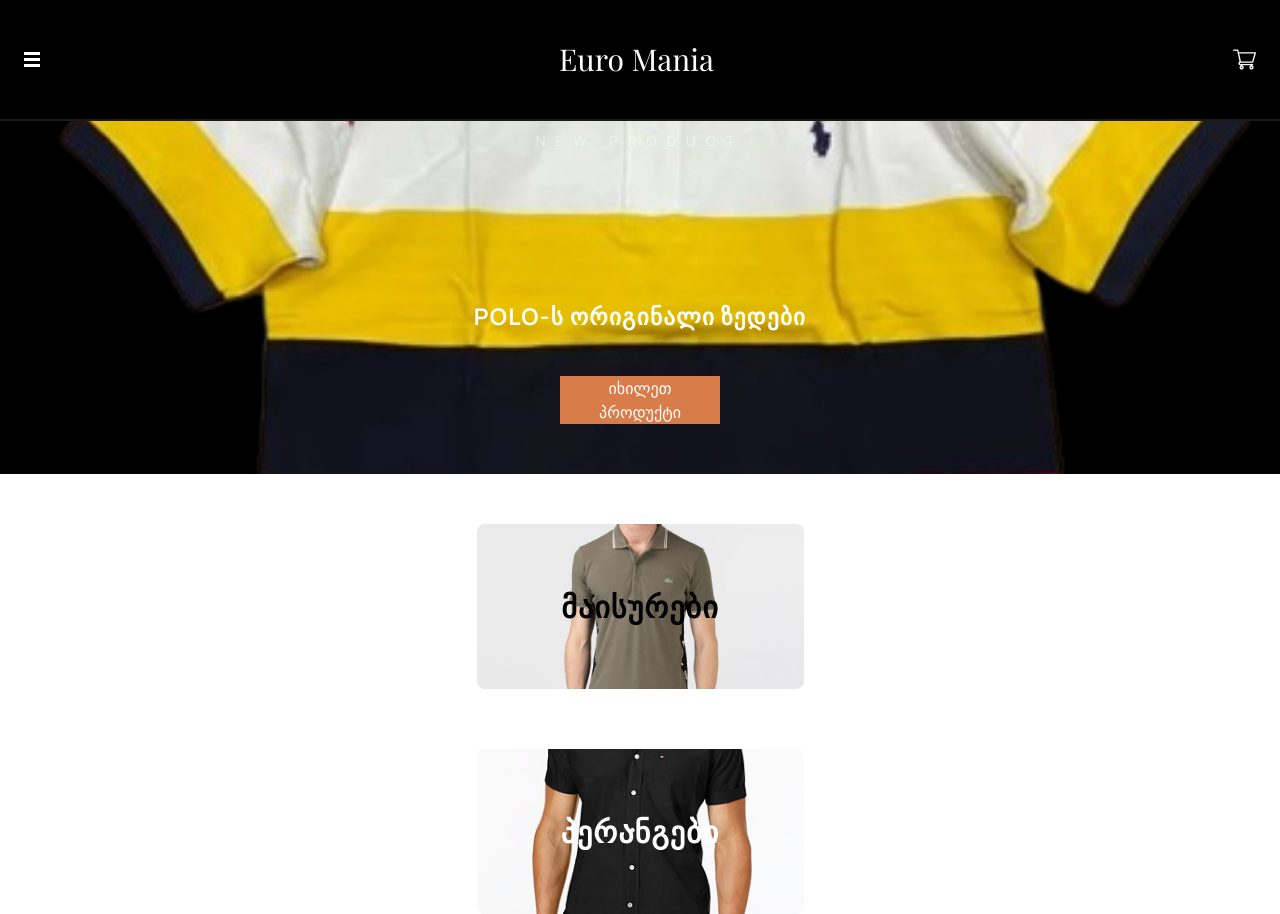
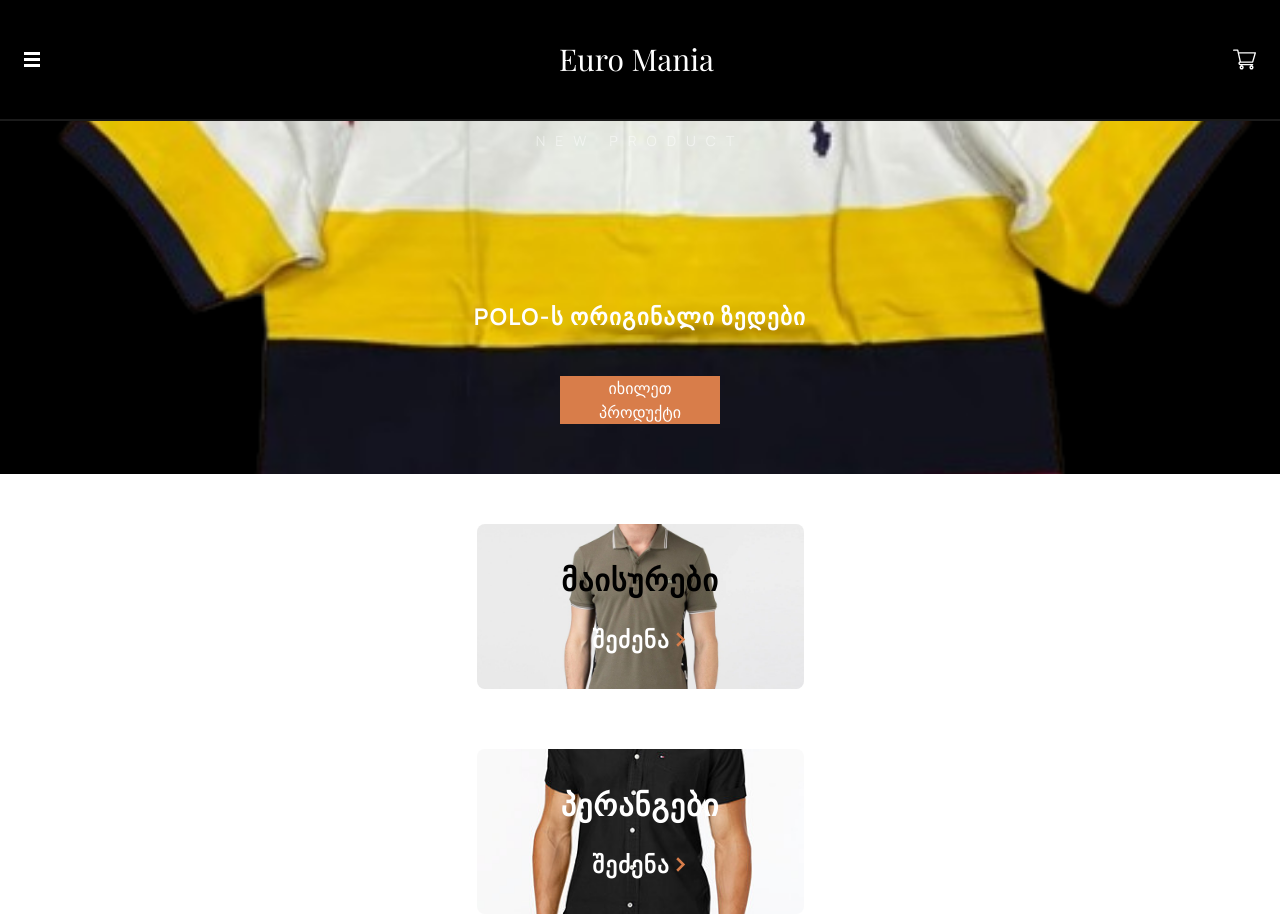
Before and after one commit to BYCODDE/Euro-Mania, a React (Vite) app: page / in a window 1280 px wide. Built offline with nearby package versions, Linux system fonts and the light colour scheme; a web font is replaced by a local one.

Commit message:
style:category styling is done!

```diff
--- a/src/components/Category.tsx
+++ b/src/components/Category.tsx
@@ -1,19 +1,26 @@
 import backgroundImage from "/assets/photos/IMG-20240822-WA0029.jpg";
 import backgroundImage2 from "/assets/photos/category.jpeg";
+import arrow from "/assets/svg/arrow.svg";
 function Category() {
   return (
     <div className=" w-full h-full mt-[50px] flex flex-col gap-[60px] items-center">
       <div
-        className="w-[327px] h-[165px] rounded-lg bg-[#F1F1F1] gap-[40px] flex justify-center items-center flex-col bg-cover bg-center  text-[#000] text-center tracking-[1.071px] font-bold text-[30px] cursor-pointer"
+        className="w-[327px] h-[165px] rounded-lg bg-[#F1F1F1] gap-[20px] flex justify-center items-center flex-col bg-cover bg-center  text-[#000] text-center tracking-[1.071px] font-bold text-[30px] cursor-pointer"
         style={{ backgroundImage: `url(${backgroundImage})` }}
       >
         მაისურები
+        <span className="text-[23px]  text-white flex justify-center items-center gap-[3px]">
+          შეძენა <img className="w-[15px] h-[15px]" src={arrow} alt="arrow" />
+        </span>
       </div>
       <div
-        className="w-[327px] h-[165px] rounded-lg bg-[#F1F1F1] gap-[40px] flex justify-center items-center flex-col bg-cover bg-center  text-[#FFF] text-center tracking-[1.071px] font-bold text-[30px] cursor-pointer"
+        className="w-[327px] h-[165px] rounded-lg bg-[#F1F1F1] gap-[20px] flex justify-center items-center flex-col bg-cover bg-center  text-[#FFF] text-center tracking-[1.071px] font-bold text-[30px] cursor-pointer"
         style={{ backgroundImage: `url(${backgroundImage2})` }}
       >
         პერანგები
+        <span className="text-[23px]  text-white flex justify-center items-center gap-[3px]">
+          შეძენა <img className="w-[15px] h-[15px]" src={arrow} alt="arrow" />
+        </span>
       </div>
       {/* <div className="max-w-[327px] h-[165px] rounded-lg bg-[#F1F1F1]">
         123123123
--- a/src/pages/Home.tsx
+++ b/src/pages/Home.tsx
@@ -1,6 +1,6 @@
 import Category from "../components/Category";
 import Header from "../components/Header";
-import Seeproduct from "../components/seeProduct";
+import Seeproduct from "../components/Seeproduct";
 function Home() {
   return (
     <div>
```
Also changed, not shown: public/assets/svg/arrow.svg (added).
